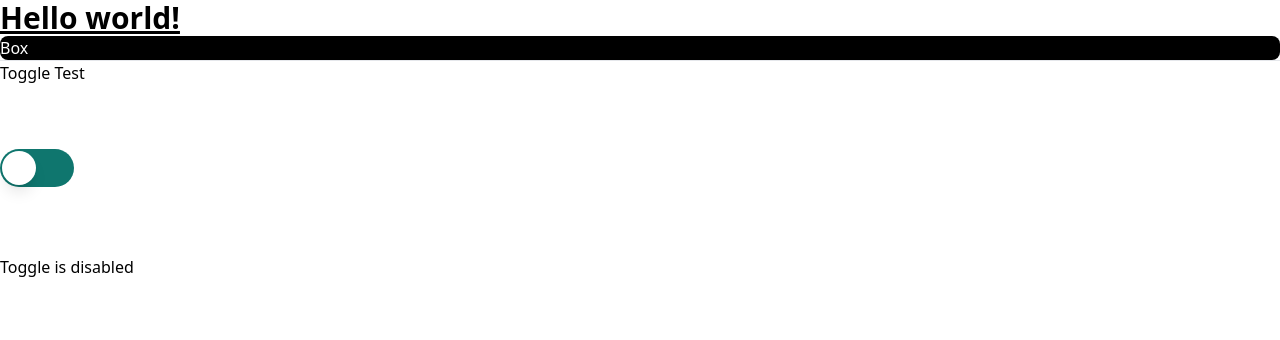
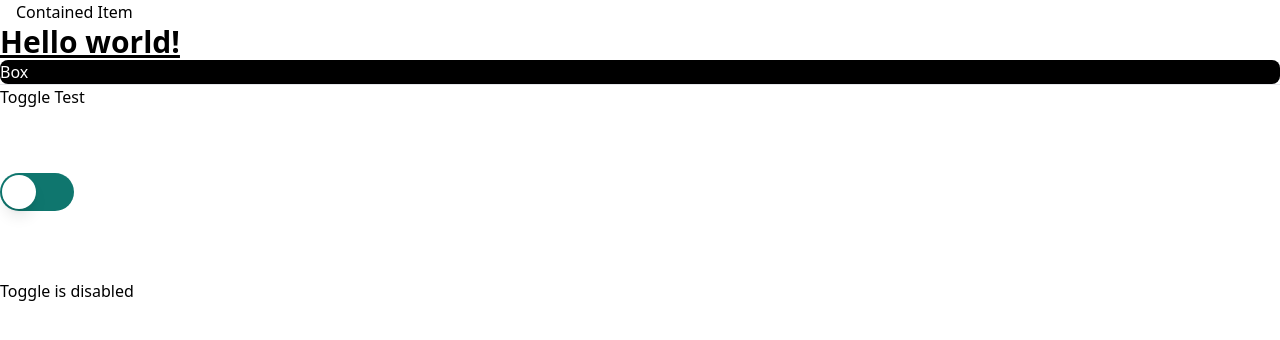
Before and after one commit to amostergaard/wordle-solver, a Vue app: page / in a window 1280 px wide. Shown: the top 340 px of the page. Built offline with nearby package versions, Linux system fonts and the light colour scheme; the HTML template or start-up script is replaced by a standard one.

Commit message:
feat: test out container class

```diff
--- a/src/App.vue
+++ b/src/App.vue
@@ -7,6 +7,7 @@ const enabled = ref(false);
 
 <template>
   <div>
+    <div class="container mx-auto px-4">Contained Item</div>
     <h1 class="text-3xl font-bold underline">Hello world!</h1>
     <div class="bg-black rounded-lg text-white">Box</div>
 
```
